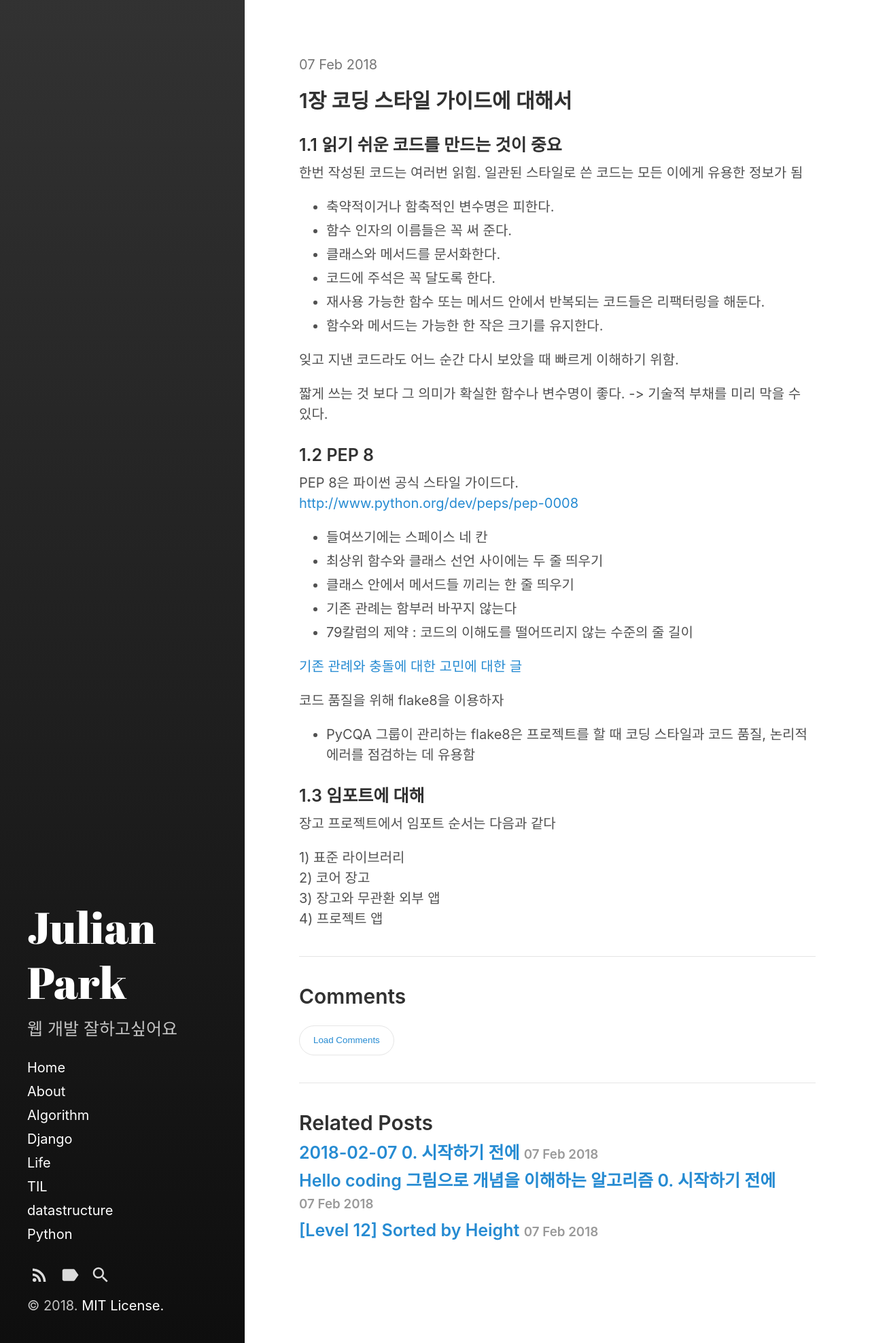
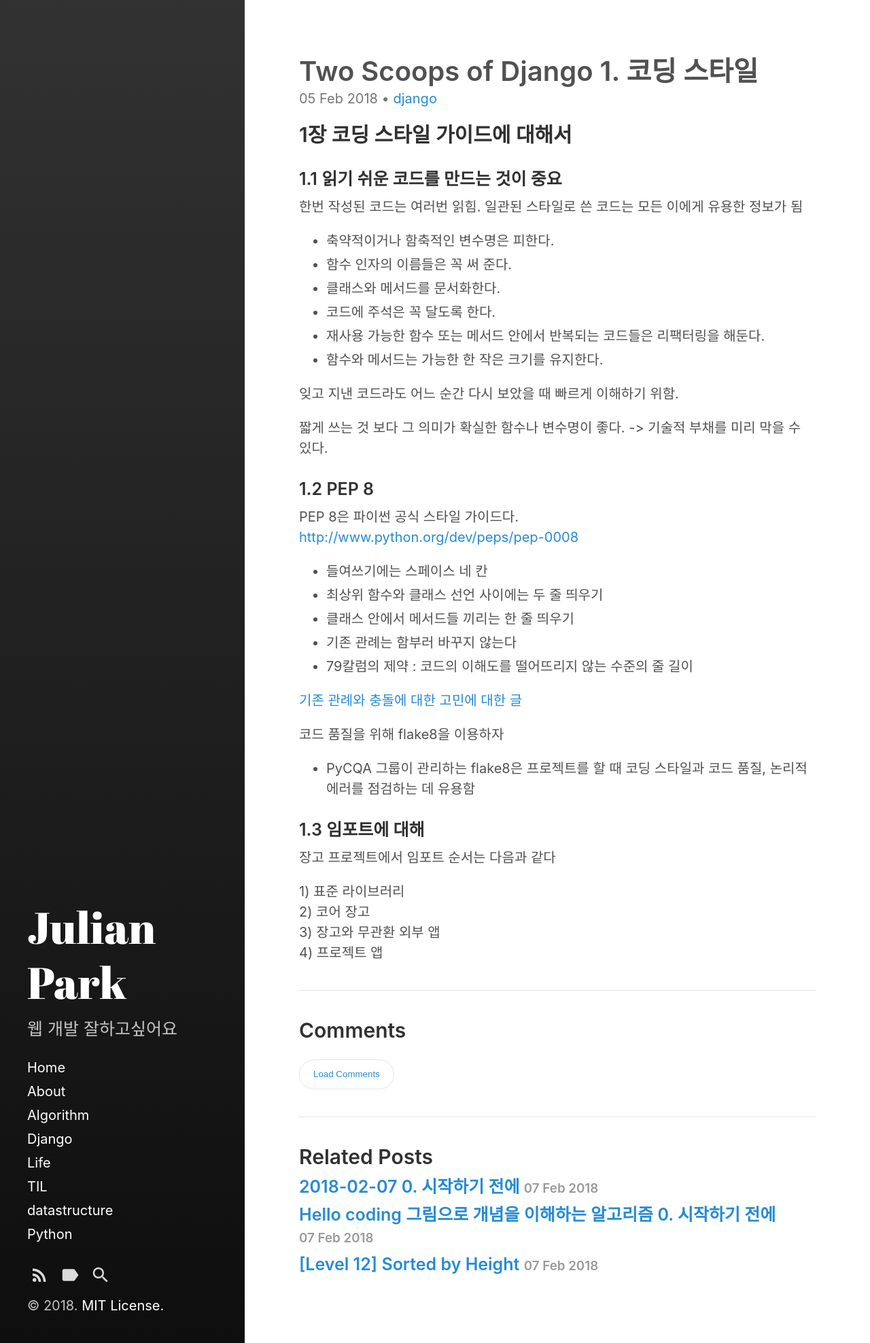
Before and after one commit to Chrisaor/chrisaor.github.com, a Jekyll site: the page built from _posts/Django/2018-02-05-chapter1.md, in a window 1280 px wide. Shown: the whole page at 68% size. Built offline with Jekyll 4.4.1, drawn with Linux system fonts in a browser that asks for light colours; our own code applies the rules of GitHub Pages for plain Markdown files.

Commit message:
typo correct

```diff
--- a/_posts/Django/2018-02-05-chapter1.md
+++ b/_posts/Django/2018-02-05-chapter1.md
@@ -1,6 +1,6 @@
 ---
 layout: post
-title:  ""Two Scoops of Django 1. 코딩 스타일"
+title:  "Two Scoops of Django 1. 코딩 스타일"
 date:   2018-02-05 11:30:00 +0900
 categories: django
 ---
```
